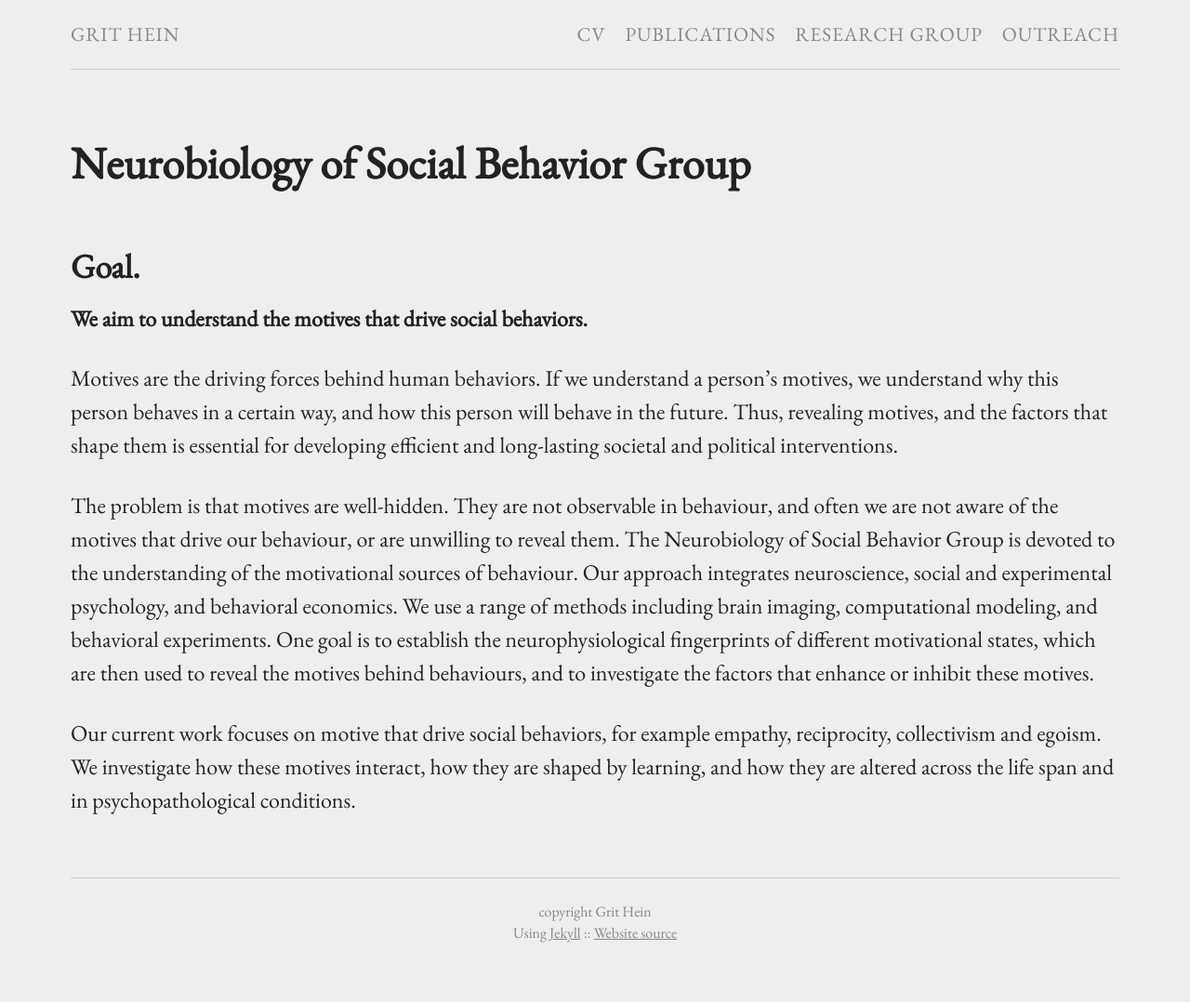
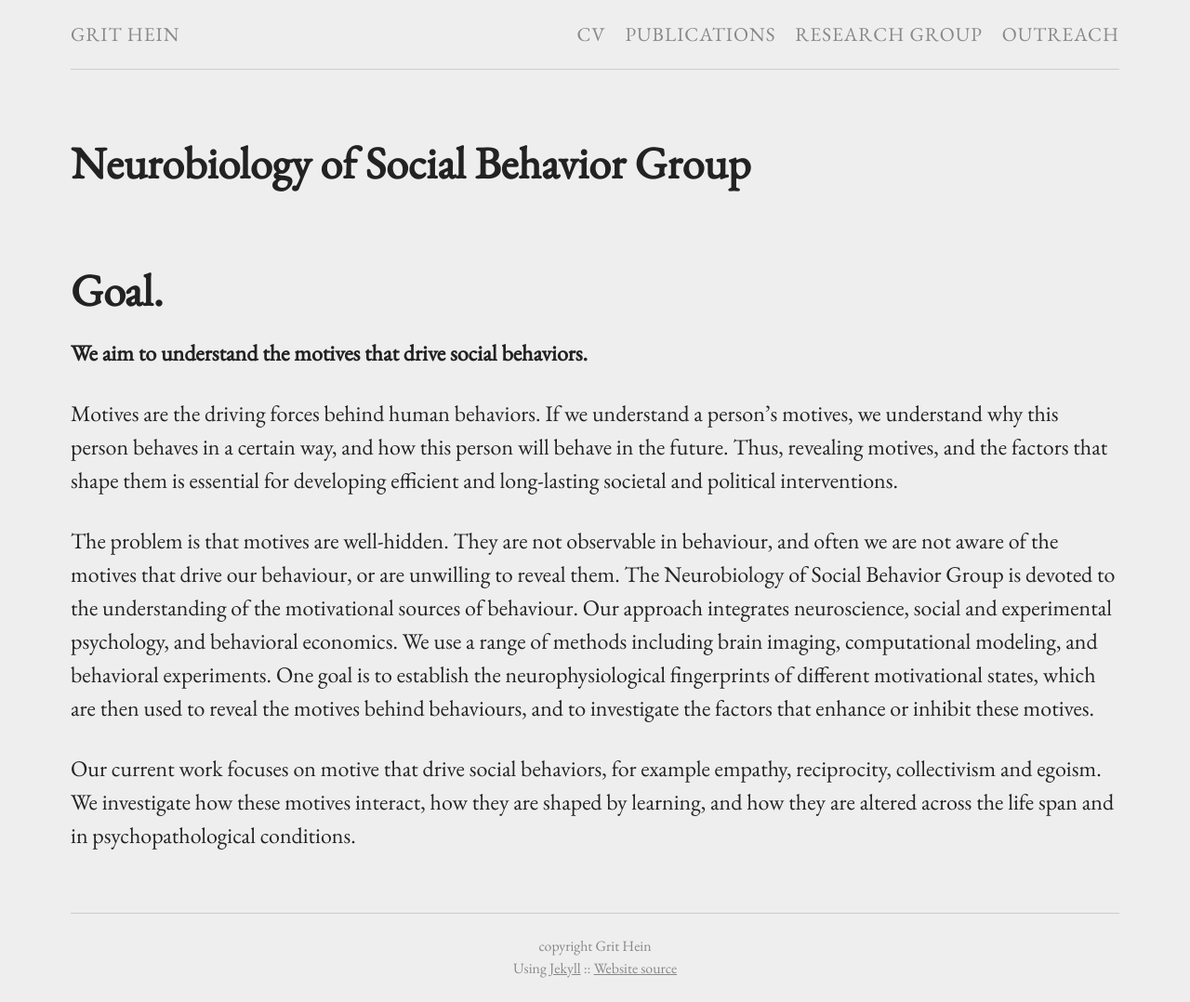
Before and after one commit to grithein/grithein, a Jekyll site: the page built from misc.md, in a window 1280 px wide. Shown: the whole page at 93% size. Built offline with Jekyll 4.4.1, drawn with Linux system fonts in a browser that asks for light colours; before the commit the page ends 1040 px from its top, so only the background shows below that.

```diff
--- a/misc.md
+++ b/misc.md
@@ -3,7 +3,7 @@ title: Neurobiology of Social Behavior Group
 layout: page
 permalink: "/misc/"
 ---
-## Goal.
+# Goal.
 **We aim to understand the motives that drive social behaviors.**
 
 Motives are the driving forces behind human behaviors. If we understand a person’s motives, we understand why this person behaves in a certain way, and how this person will behave in the future. Thus, revealing motives, and the factors that shape them is essential for developing efficient and long-lasting societal and political interventions.
```
